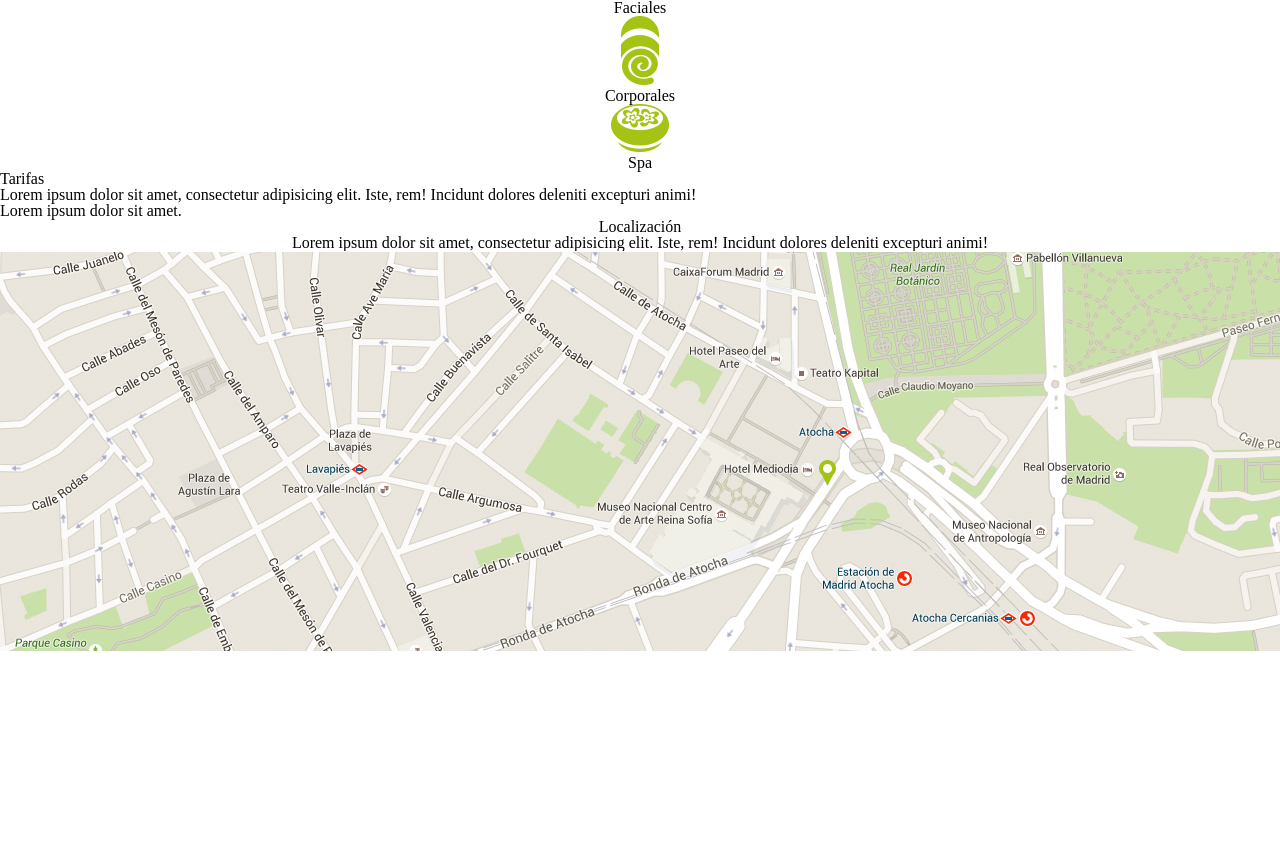
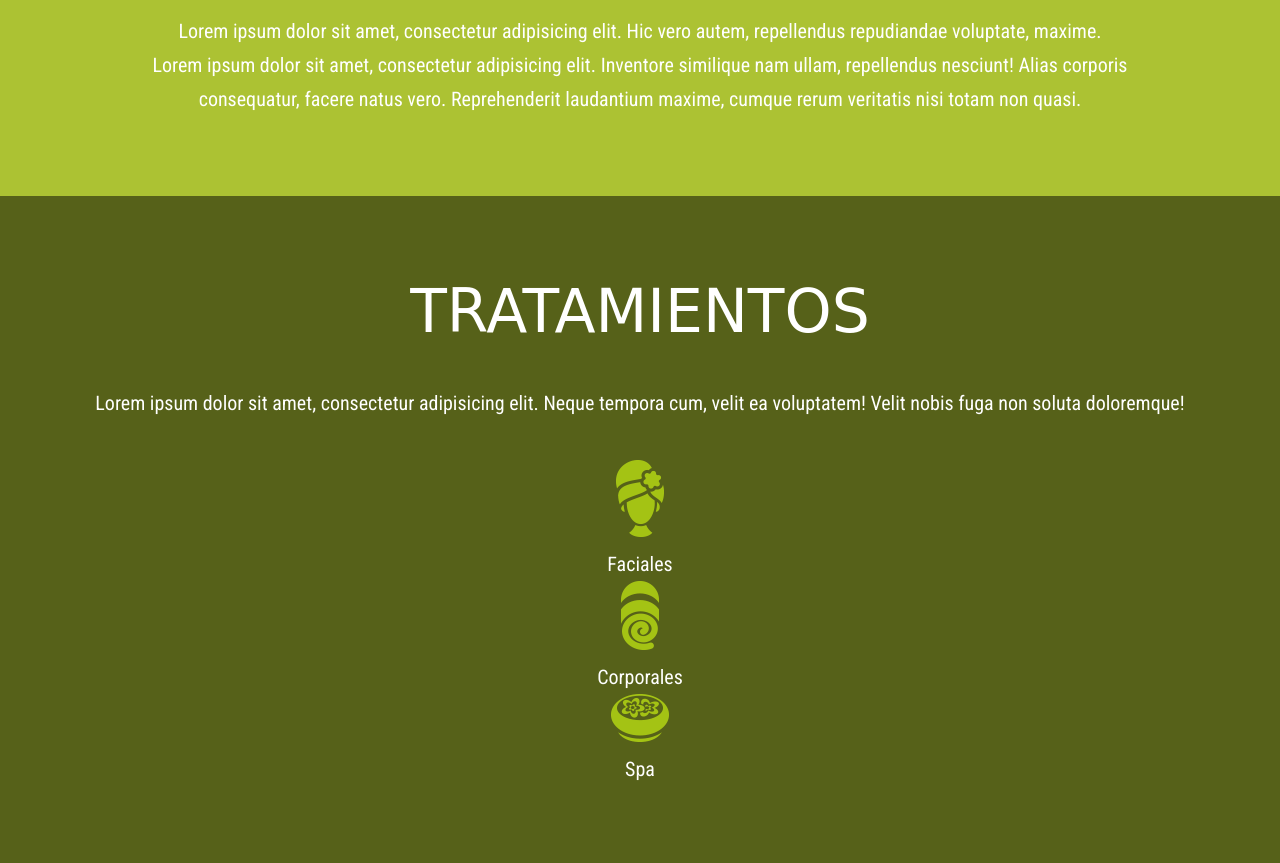
Before and after one commit to jpablopachar/Maquetaci-nWebLandingPage, a plain HTML site: page index.html in a window 1280 px wide. Shown: the part 689-1552 px from the top of the page. Before the commit the page ends 1343 px from the top, so only its background shows below. Drawn offline with Linux system fonts and the light colour scheme; a web font is replaced by a local one.

Commit message:
Se agrego nuevos estilos al Css

```diff
--- a/css/styles.css
+++ b/css/styles.css
@@ -35,6 +35,7 @@ table {
 
 body {
     text-align: center;
+    font: 300 20px/1.7 'Roboto Condensed', sans-serif;
 }
 .header {
     height: 450px;
@@ -42,6 +43,7 @@ body {
     justify-content: center;
     align-items: center;
     background: url(../img/dummy-header.jpg) no-repeat center top;
+    background-size: cover;
 }
 .navbar {
     background: #acc233;
@@ -61,3 +63,33 @@ body {
 .tarifas {
     text-align: left;
 }
+.title {
+    font: 60px 'Stint Ultra Condensed', cursive;
+    text-transform: uppercase;
+    margin-bottom: 40px;
+}
+.content {
+    padding: 80px 0px;
+}
+p {
+    margin-bottom: 40px;
+}
+.who {
+    background: #acc233;
+    color: #fff;
+}
+.who p {
+    max-width: 1055px;
+    margin: 0 auto;
+}
+.tratamientos {
+    background: #566119;
+    color: #fff;
+}
+.tarifas {
+    background: url(../img/dummy-tarifas.jpg) no-repeat center top;
+    color: #fff;
+}
+.localizacion {
+    color: #566119;
+}
--- a/index.html
+++ b/index.html
@@ -17,12 +17,12 @@
             <a href="#">Tratamientos</a>
             <a href="#">Tarifas</a>
         </nav>
-        <section class="content">
+        <section class="content who">
             <h2 class="title">Quienés somos</h2>
             <p>Lorem ipsum dolor sit amet, consectetur adipisicing elit. Hic vero autem, repellendus repudiandae voluptate, maxime.</p>
             <p>Lorem ipsum dolor sit amet, consectetur adipisicing elit. Inventore similique nam ullam, repellendus nesciunt! Alias corporis consequatur, facere natus vero. Reprehenderit laudantium maxime, cumque rerum veritatis nisi totam non quasi.</p>
         </section>
-        <section class="content">
+        <section class="content tratamientos">
             <h2 class="title">Tratamientos</h2>
             <p>Lorem ipsum dolor sit amet, consectetur adipisicing elit. Neque tempora cum, velit ea voluptatem! Velit nobis fuga non soluta doloremque!</p>
             <ul class="list-tratamientos">
@@ -51,7 +51,7 @@
             <p>Lorem ipsum dolor sit amet, consectetur adipisicing elit. Iste, rem! Incidunt dolores deleniti excepturi animi!</p>
             <p>Lorem ipsum dolor sit amet.</p>
         </section>
-        <section class="content">
+        <section class="content localizacion">
             <h2 class="title">Localización</h2>
             <p>Lorem ipsum dolor sit amet, consectetur adipisicing elit. Iste, rem! Incidunt dolores deleniti excepturi animi!</p>
             <figure class="map">
```
